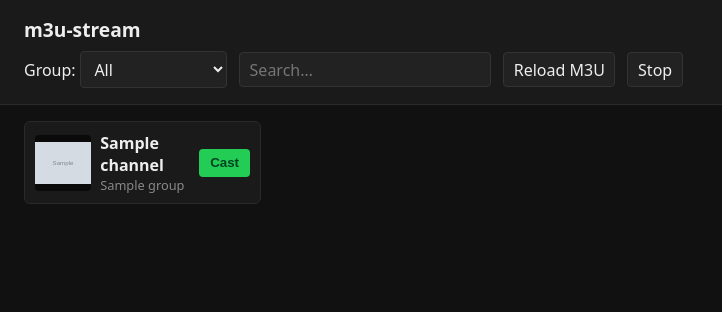
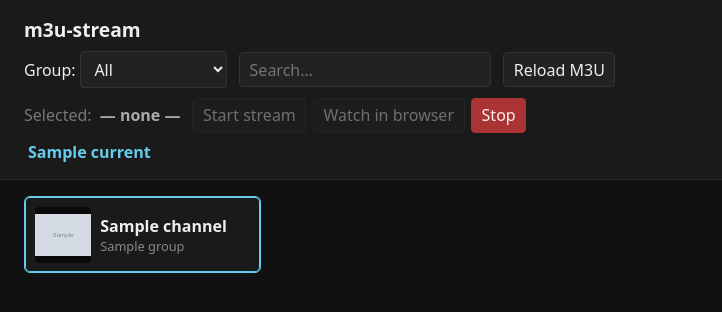
Before and after one commit to bdbogjoe/m3u-stream, a Flask app: template app/templates/index.html in a window 1280 px wide. Shown: the top 312 px of the page, without its empty margins (0-722 px from the left). Run offline with Flask 3, Linux system fonts and the light colour scheme; the template is opened without the code that fills it: most values are stand-ins (such as "Sample title", 1, 10 or a date in 2020); grey boxes marked "Sample" are stand-in pictures; parts of the project's set-up code (start-up, migrations or seed data) failed here and were passed over.

Commit message:
Iterate on UX, add fMP4 endpoint, optional cast, CI publishing
UX
- Replace per-tile cast button with click-to-select; header action bar
  drives Cast / Start stream / Watch in browser / Stop on the selection.
- Add Source filter (when multiple M3Us are configured) and a Group
  dropdown that rebuilds when the source changes.
- Sort channels and groups alphabetically; favicon.

Multi-source M3U
- M3U_URL accepts a comma-separated list, optionally `name=url`.
- Channels carry a source tag; channel IDs are namespaced per source to
  avoid cross-playlist collisions.

Relay
- Add a fragmented-MP4 endpoint at /stream.mp4 alongside /stream.ts so
  Chrome can play the relay URL natively (audio re-encoded to AAC for
  MP2/AC3 sources). The TV cast keeps using /stream.ts.
- Surface ffmpeg errors as 502 + stderr instead of an empty 200, and
  send a Mozilla User-Agent that more IPTV providers accept.
- CORS headers so cross-origin browser playback works.
- Default RELAY_PORT changed from 18888 to 8888.

Optional cast
- TV_IP is now optional; without it, the Cast to TV button and DLNA
  discovery are disabled while the stream/watch features still work.

CI
- GitHub Actions workflow building multi-arch (amd64 + arm64) and
  pushing to Docker Hub on pushes to main/devel and on v*.*.* tags.

Co-Authored-By: Claude Opus 4.7 <noreply@anthropic.com>

```diff
--- a/app/main.py
+++ b/app/main.py
@@ -1,7 +1,14 @@
 import logging
 import os
+import posixpath
 import subprocess
 import sys
+from urllib.parse import urlparse
+
+if __name__ == "__main__" and __package__ in (None, ""):
+    import pathlib
+    sys.path.insert(0, str(pathlib.Path(__file__).resolve().parent.parent))
+    __package__ = "app"
 
 from flask import Flask, jsonify, render_template, request
 
@@ -12,9 +19,9 @@ logging.basicConfig(level=logging.INFO, format="%(asctime)s %(levelname)s %(name
 log = logging.getLogger("m3u-stream")
 
 
-def _detect_host_ip(tv_ip: str) -> str:
+def _detect_host_ip(target: str) -> str:
     try:
-        out = subprocess.check_output(["ip", "route", "get", tv_ip], text=True)
+        out = subprocess.check_output(["ip", "route", "get", target], text=True)
         for parts in (line.split() for line in out.splitlines()):
             if "src" in parts:
                 return parts[parts.index("src") + 1]
@@ -23,54 +30,139 @@ def _detect_host_ip(tv_ip: str) -> str:
     return "127.0.0.1"
 
 
+def _parse_sources(raw: str) -> list[tuple[str, str]]:
+    """Parse a comma-separated list of M3U URLs.
+
+    Items may be either a bare URL or `name=url`. The source name for a bare
+    URL is derived from the last path segment without the extension.
+    """
+    out: list[tuple[str, str]] = []
+    for item in raw.split(","):
+        item = item.strip()
+        if not item:
+            continue
+        if "=" in item:
+            name, _, url = item.partition("=")
+            if url.startswith(("http://", "https://")):
+                out.append((name.strip(), url.strip()))
+                continue
+        path = urlparse(item).path
+        name = posixpath.splitext(posixpath.basename(path))[0] or item
+        out.append((name, item))
+    return out
+
+
+def _load_all(sources: list[tuple[str, str]]) -> list[m3u.Channel]:
+    all_channels: list[m3u.Channel] = []
+    for name, url in sources:
+        channels = m3u.fetch(url)
+        for c in channels:
+            c.source = name
+            c.id = f"{name}:{c.id}"
+        log.info("loaded %d channels from %s (%s)", len(channels), name, url)
+        all_channels.extend(channels)
+    return all_channels
+
+
 def create_app() -> Flask:
     m3u_url = os.environ.get("M3U_URL")
-    tv_ip = os.environ.get("TV_IP")
-    if not m3u_url or not tv_ip:
-        log.error("M3U_URL and TV_IP must be set")
+    tv_ip = os.environ.get("TV_IP") or None
+    if not m3u_url:
+        log.error("M3U_URL must be set")
         sys.exit(2)
+    if not tv_ip:
+        log.warning("TV_IP not set — Cast to TV is disabled")
 
-    relay_port = int(os.environ.get("RELAY_PORT", "18888"))
-    host_ip = os.environ.get("HOST_IP") or _detect_host_ip(tv_ip)
-    log.info("host_ip=%s tv_ip=%s relay_port=%d", host_ip, tv_ip, relay_port)
+    relay_port = int(os.environ.get("RELAY_PORT", "8888"))
+    host_ip = os.environ.get("HOST_IP") or _detect_host_ip(tv_ip or "1.1.1.1")
+    log.info("host_ip=%s tv_ip=%s relay_port=%d",
+             host_ip, tv_ip or "(disabled)", relay_port)
+
+    sources = _parse_sources(m3u_url)
+    if not sources:
+        log.error("M3U_URL did not yield any URL")
+        sys.exit(2)
 
     state = AppState(relay_port)
     try:
-        state.channels = m3u.fetch(m3u_url)
-        log.info("loaded %d channels", len(state.channels))
+        state.channels = _load_all(sources)
+        log.info("loaded %d channels total from %d source(s)",
+                 len(state.channels), len(sources))
     except Exception as e:
         log.error("failed to fetch M3U at startup: %s", e)
         sys.exit(2)
 
     app = Flask(__name__)
     app.config["state"] = state
-    app.config["m3u_url"] = m3u_url
+    app.config["sources"] = sources
     app.config["tv_ip"] = tv_ip
     app.config["host_ip"] = host_ip
 
     def _ensure_control_url() -> str:
+        if not tv_ip:
+            raise dlna.DLNAError("Cast disabled: TV_IP is not set")
         if state.control_url is None:
             state.control_url = dlna.discover_control_url(tv_ip)
             log.info("AVTransport control URL: %s", state.control_url)
         return state.control_url
 
+    relay_stream_url = f"http://{host_ip}:{relay_port}/stream.ts"
+    relay_mp4_url = f"http://{host_ip}:{relay_port}/stream.mp4"
+
     def _channel_dto(c):
-        return {"id": c.id, "name": c.name, "group": c.group, "logo": c.logo}
+        return {"id": c.id, "name": c.name, "group": c.group,
+                "logo": c.logo, "source": c.source, "url": c.url}
+
+    def _status_dto():
+        return {
+            "current": _channel_dto(state.current) if state.current else None,
+            "casting": state.casting,
+            "streaming": state.relay.running,
+            "stream_url": relay_stream_url if state.relay.running else None,
+            "mp4_url": relay_mp4_url if state.relay.running else None,
+            "cast_enabled": bool(tv_ip),
+        }
+
+    def _stop_everything() -> None:
+        if state.casting and state.control_url:
+            try:
+                dlna.stop(state.control_url)
+            except Exception as e:
+                log.warning("dlna stop failed: %s", e)
+        state.casting = False
+        state.relay.stop()
+        state.current = None
+
+    def _start_relay(channel) -> None:
+        if state.relay.running:
+            _stop_everything()
+        state.relay.start(channel.url)
+        state.current = channel
 
     @app.get("/")
     def index():
-        groups = m3u.groups(state.channels)
-        current_id = state.current.id if state.current else None
+        channels = sorted(
+            state.channels,
+            key=lambda c: (c.source.lower(), c.group.lower(), c.name.lower()),
+        )
+        groups = sorted(m3u.groups(state.channels), key=str.lower)
+        srcs = sorted(m3u.sources(state.channels), key=str.lower)
         return render_template(
             "index.html",
-            channels=state.channels,
+            channels=channels,
             groups=groups,
-            current_id=current_id,
+            sources=srcs,
+            status=_status_dto(),
+            mp4_url=relay_mp4_url,
         )
 
     @app.get("/healthz")
     def healthz():
         return jsonify(ok=True, channels=len(state.channels))
+
+    @app.get("/status")
+    def status_route():
+        return jsonify(ok=True, **_status_dto())
 
     @app.post("/cast")
     def cast():
@@ -87,44 +179,48 @@ def create_app() -> Flask:
             except Exception as e:
                 return jsonify(ok=False, error=f"discovery: {e}"), 502
             try:
-                if state.relay.running:
-                    try:
-                        dlna.stop(control_url)
-                    except Exception as e:
-                        log.warning("stop before re-cast failed: %s", e)
-                    state.relay.stop()
-                state.relay.start(channel.url)
-                stream_url = f"http://{host_ip}:{relay_port}/stream"
-                dlna.set_uri(control_url, stream_url, channel.name)
+                _start_relay(channel)
+                dlna.set_uri(control_url, relay_stream_url, channel.name)
                 dlna.play(control_url)
-                state.current = channel
+                state.casting = True
             except Exception as e:
-                state.relay.stop()
-                state.current = None
+                _stop_everything()
                 log.exception("cast failed")
                 return jsonify(ok=False, error=str(e)), 502
-        return jsonify(ok=True, current=_channel_dto(channel))
+        return jsonify(ok=True, **_status_dto())
+
+    @app.post("/stream")
+    def stream_route():
+        data = request.get_json(silent=True) or {}
+        cid = data.get("channel_id")
+        if not cid:
+            return jsonify(ok=False, error="channel_id required"), 400
+        channel = state.channel_by_id(cid)
+        if channel is None:
+            return jsonify(ok=False, error="unknown channel"), 404
+        with state.lock:
+            try:
+                _start_relay(channel)
+            except Exception as e:
+                _stop_everything()
+                log.exception("stream start failed")
+                return jsonify(ok=False, error=str(e)), 502
+        return jsonify(ok=True, **_status_dto())
 
     @app.post("/stop")
     def stop_route():
         with state.lock:
             try:
-                if state.control_url:
-                    try:
-                        dlna.stop(state.control_url)
-                    except Exception as e:
-                        log.warning("dlna stop failed: %s", e)
-                state.relay.stop()
-                state.current = None
+                _stop_everything()
             except Exception as e:
                 log.exception("stop failed")
                 return jsonify(ok=False, error=str(e)), 502
-        return jsonify(ok=True)
+        return jsonify(ok=True, **_status_dto())
 
     @app.post("/reload")
     def reload_route():
         try:
-            channels = m3u.fetch(m3u_url)
+            channels = _load_all(sources)
         except Exception as e:
             return jsonify(ok=False, error=str(e)), 502
         with state.lock:
--- a/app/state.py
+++ b/app/state.py
@@ -12,6 +12,7 @@ class AppState:
         self.relay = Relay(relay_port)
         self.current: Optional[Channel] = None
         self.control_url: Optional[str] = None
+        self.casting: bool = False
 
     def channel_by_id(self, cid: str) -> Optional[Channel]:
         for c in self.channels:
--- a/app/static/app.js
+++ b/app/static/app.js
@@ -1,89 +1,197 @@
 (() => {
   const groupSel = document.getElementById('group-filter');
+  if (!groupSel) return; // not on the index page
+  const sourceSel = document.getElementById('source-filter');
   const searchInp = document.getElementById('search');
   const reloadBtn = document.getElementById('reload-btn');
+  const castBtn = document.getElementById('cast-btn');           // may be null when TV_IP is unset
+  const streamBtn = document.getElementById('stream-btn');
+  const watchBtn = document.getElementById('watch-btn');
   const stopBtn = document.getElementById('stop-btn');
   const statusEl = document.getElementById('status');
+  const selectedName = document.getElementById('selected-name');
   const nowPlaying = document.getElementById('now-playing');
   const nowPlayingName = document.getElementById('now-playing-name');
+  const nowPlayingState = document.getElementById('now-playing-state');
+  const nowPlayingLink = document.getElementById('now-playing-stream-link');
   const grid = document.getElementById('grid');
+
+  const allTiles = Array.from(grid.querySelectorAll('.tile'));
+  let selectedTile = null;
 
   const setStatus = (msg, isError = false) => {
     statusEl.textContent = msg || '';
     statusEl.style.color = isError ? '#f66' : '#aaa';
   };
 
-  const setCurrent = (channel) => {
+  const updateActionButtons = () => {
+    const hasSelection = !!selectedTile;
+    if (castBtn) castBtn.disabled = !hasSelection;
+    streamBtn.disabled = !hasSelection;
+    watchBtn.disabled = !hasSelection;
+    // Stop is enabled whenever something is playing
+    stopBtn.disabled = !nowPlaying.dataset.currentId;
+  };
+
+  const setSelected = (tile) => {
+    if (selectedTile) selectedTile.classList.remove('selected');
+    selectedTile = tile;
+    if (tile) {
+      tile.classList.add('selected');
+      selectedName.textContent = tile.querySelector('.name').textContent;
+    } else {
+      selectedName.textContent = '— none —';
+    }
+    updateActionButtons();
+  };
+
+  const renderStatus = (s) => {
     document.querySelectorAll('.tile.current').forEach(t => t.classList.remove('current'));
-    if (channel) {
-      const tile = grid.querySelector(`.tile[data-id="${CSS.escape(channel.id)}"]`);
+    if (s.current) {
+      const tile = grid.querySelector(`.tile[data-id="${CSS.escape(s.current.id)}"]`);
       if (tile) tile.classList.add('current');
-      nowPlayingName.textContent = channel.name;
+      nowPlaying.dataset.currentId = s.current.id;
+      nowPlaying.dataset.casting = s.casting ? '1' : '';
+      nowPlaying.dataset.streaming = s.streaming ? '1' : '';
+      nowPlaying.dataset.streamUrl = s.stream_url || '';
+      nowPlayingName.textContent = s.current.name;
+      nowPlayingState.textContent = s.casting ? 'Casting:' : (s.streaming ? 'Streaming:' : '');
+      if (s.stream_url) {
+        nowPlayingLink.href = s.stream_url;
+        nowPlayingLink.hidden = false;
+      } else {
+        nowPlayingLink.hidden = true;
+      }
       nowPlaying.hidden = false;
     } else {
+      nowPlaying.dataset.currentId = '';
       nowPlaying.hidden = true;
     }
+    updateActionButtons();
+  };
+
+  const rebuildGroupOptions = () => {
+    const s = sourceSel ? sourceSel.value : '';
+    const previous = groupSel.value;
+    const groups = new Set();
+    allTiles.forEach(tile => {
+      if (s && tile.dataset.source !== s) return;
+      if (tile.dataset.group) groups.add(tile.dataset.group);
+    });
+    const sorted = Array.from(groups).sort((a, b) => a.toLowerCase().localeCompare(b.toLowerCase()));
+    groupSel.innerHTML = '<option value="">All</option>'
+      + sorted.map(g => `<option value="${g.replace(/"/g, '&quot;')}">${g}</option>`).join('');
+    if (sorted.includes(previous)) groupSel.value = previous;
   };
 
   const applyFilter = () => {
     const g = groupSel.value;
+    const s = sourceSel ? sourceSel.value : '';
     const q = searchInp.value.trim().toLowerCase();
-    grid.querySelectorAll('.tile').forEach(tile => {
+    allTiles.forEach(tile => {
       const matchG = !g || tile.dataset.group === g;
+      const matchS = !s || tile.dataset.source === s;
       const matchQ = !q || tile.dataset.name.includes(q);
-      tile.classList.toggle('hidden', !(matchG && matchQ));
+      tile.classList.toggle('hidden', !(matchG && matchS && matchQ));
     });
   };
 
   groupSel.addEventListener('change', applyFilter);
+  if (sourceSel) sourceSel.addEventListener('change', () => {
+    setSelected(null);
+    rebuildGroupOptions();
+    applyFilter();
+  });
   searchInp.addEventListener('input', applyFilter);
 
-  grid.addEventListener('click', async (e) => {
-    const btn = e.target.closest('.cast-btn');
-    if (!btn) return;
-    const id = btn.dataset.id;
+  grid.addEventListener('click', (e) => {
+    const tile = e.target.closest('.tile');
+    if (!tile) return;
+    setSelected(tile);
+  });
+  grid.addEventListener('dblclick', (e) => {
+    const tile = e.target.closest('.tile');
+    if (!tile) return;
+    setSelected(tile);
+    castBtn.click();
+  });
+
+  const postJson = async (path, body) => {
+    const r = await fetch(path, {
+      method: 'POST',
+      headers: body ? { 'Content-Type': 'application/json' } : {},
+      body: body ? JSON.stringify(body) : null,
+    });
+    const j = await r.json();
+    if (!j.ok) throw new Error(j.error || `${path} failed`);
+    return j;
+  };
+
+  if (castBtn) castBtn.addEventListener('click', async () => {
+    if (!selectedTile) return;
     setStatus('Casting…');
-    btn.disabled = true;
+    castBtn.disabled = true;
     try {
-      const r = await fetch('/cast', {
-        method: 'POST',
-        headers: { 'Content-Type': 'application/json' },
-        body: JSON.stringify({ channel_id: id }),
-      });
-      const j = await r.json();
-      if (!j.ok) throw new Error(j.error || 'cast failed');
-      setCurrent(j.current);
-      setStatus('Playing.');
+      const j = await postJson('/cast', { channel_id: selectedTile.dataset.id });
+      renderStatus(j);
+      setStatus('Casting.');
+    } catch (err) { setStatus(err.message, true); }
+    finally { updateActionButtons(); }
+  });
+
+  streamBtn.addEventListener('click', async () => {
+    if (!selectedTile) return;
+    setStatus('Starting stream…');
+    streamBtn.disabled = true;
+    try {
+      const j = await postJson('/stream', { channel_id: selectedTile.dataset.id });
+      renderStatus(j);
+      setStatus('Streaming.');
+    } catch (err) { setStatus(err.message, true); }
+    finally { updateActionButtons(); }
+  });
+
+  const MP4_URL = document.querySelector('main').dataset.mp4Url || '';
+
+  watchBtn.addEventListener('click', async () => {
+    if (!selectedTile) return;
+    if (!MP4_URL) { setStatus('mp4 url not configured', true); return; }
+    setStatus('Starting stream…');
+    watchBtn.disabled = true;
+    // Open the tab synchronously so the popup blocker allows it; we'll
+    // navigate to the MP4 URL once the relay is up.
+    const win = window.open('about:blank', '_blank');
+    try {
+      const j = await postJson('/stream', { channel_id: selectedTile.dataset.id });
+      renderStatus(j);
+      const url = (j.mp4_url || MP4_URL) + '?t=' + Date.now();
+      if (win) win.location.href = url;
+      setStatus('Streaming.');
     } catch (err) {
+      if (win) win.close();
       setStatus(err.message, true);
     } finally {
-      btn.disabled = false;
+      updateActionButtons();
     }
   });
 
   stopBtn.addEventListener('click', async () => {
     setStatus('Stopping…');
     try {
-      const r = await fetch('/stop', { method: 'POST' });
-      const j = await r.json();
-      if (!j.ok) throw new Error(j.error || 'stop failed');
-      setCurrent(null);
+      const j = await postJson('/stop');
+      renderStatus(j);
       setStatus('Stopped.');
-    } catch (err) {
-      setStatus(err.message, true);
-    }
+    } catch (err) { setStatus(err.message, true); }
   });
 
   reloadBtn.addEventListener('click', async () => {
     setStatus('Reloading M3U…');
     try {
-      const r = await fetch('/reload', { method: 'POST' });
-      const j = await r.json();
-      if (!j.ok) throw new Error(j.error || 'reload failed');
+      const j = await postJson('/reload');
       setStatus(`Reloaded (${j.count} channels). Refreshing…`);
       location.reload();
-    } catch (err) {
-      setStatus(err.message, true);
-    }
+    } catch (err) { setStatus(err.message, true); }
   });
+
+  updateActionButtons();
 })();
--- a/app/static/style.css
+++ b/app/static/style.css
@@ -15,7 +15,8 @@ header {
 }
 header h1 { margin: 0 0 0.5rem 0; font-size: 1.2rem; }
 .controls { display: flex; gap: 0.75rem; align-items: center; flex-wrap: wrap; }
-.controls input, .controls select, .controls button {
+.controls input, .controls select, .controls button,
+#action-bar button {
   background: #222;
   color: #eee;
   border: 1px solid #333;
@@ -23,10 +24,27 @@ header h1 { margin: 0 0 0.5rem 0; font-size: 1.2rem; }
   border-radius: 4px;
   font: inherit;
 }
-.controls button { cursor: pointer; }
-.controls button:hover { background: #2a2a2a; }
+.controls button, #action-bar button { cursor: pointer; }
+.controls button:hover, #action-bar button:not(:disabled):hover { background: #2a2a2a; }
+#action-bar button:disabled { opacity: 0.4; cursor: not-allowed; }
 #status { color: #aaa; font-size: 0.9rem; min-height: 1em; }
+
+#action-bar {
+  margin-top: 0.6rem;
+  display: flex;
+  gap: 0.75rem;
+  align-items: center;
+  flex-wrap: wrap;
+}
+#action-bar .selection { color: #aaa; }
+#action-bar .selection .label { color: #777; margin-right: 0.25rem; }
+#action-bar .buttons { display: flex; gap: 0.4rem; flex-wrap: wrap; }
+#action-bar #stop-btn:not(:disabled) { background: #a33; color: #fee; border-color: #a33; }
+#action-bar #stop-btn:not(:disabled):hover { background: #c44; }
+
 #now-playing { margin-top: 0.5rem; color: #6ce; }
+#now-playing-state { color: #888; margin-right: 0.25rem; }
+#now-playing-stream-link { margin-left: 0.5rem; color: #9bd; font-size: 0.85rem; }
 
 main { padding: 1rem 1.5rem; }
 #grid {
@@ -40,12 +58,17 @@ main { padding: 1rem 1.5rem; }
   border-radius: 6px;
   padding: 0.6rem;
   display: grid;
-  grid-template-columns: 56px 1fr auto;
+  grid-template-columns: 56px 1fr;
   align-items: center;
   gap: 0.6rem;
+  cursor: pointer;
+  user-select: none;
 }
+.tile:hover { border-color: #444; }
 .tile.hidden { display: none; }
+.tile.selected { border-color: #ec6; box-shadow: 0 0 0 1px #ec6 inset; }
 .tile.current { border-color: #6ce; box-shadow: 0 0 0 1px #6ce inset; }
+.tile.selected.current { box-shadow: 0 0 0 1px #6ce inset, 0 0 0 3px #ec6 inset; }
 .tile .logo {
   width: 56px;
   height: 56px;
@@ -59,14 +82,3 @@ main { padding: 1rem 1.5rem; }
 .tile .logo img { max-width: 100%; max-height: 100%; }
 .tile .name { font-weight: 600; }
 .tile .group { color: #888; font-size: 0.8rem; }
-.tile .cast-btn {
-  background: #2c5;
-  color: #042;
-  border: none;
-  padding: 0.4rem 0.7rem;
-  border-radius: 4px;
-  font-weight: 600;
-  cursor: pointer;
-}
-.tile .cast-btn:hover { background: #3d6; }
-.tile.current .cast-btn { background: #555; color: #ccc; cursor: default; }
--- a/app/templates/base.html
+++ b/app/templates/base.html
@@ -4,6 +4,7 @@
   <meta charset="utf-8">
   <meta name="viewport" content="width=device-width, initial-scale=1">
   <title>{% block title %}m3u-stream{% endblock %}</title>
+  <link rel="icon" type="image/svg+xml" href="{{ url_for('static', filename='favicon.svg') }}">
   <link rel="stylesheet" href="{{ url_for('static', filename='style.css') }}">
 </head>
 <body>
--- a/app/templates/index.html
+++ b/app/templates/index.html
@@ -3,6 +3,15 @@
 <header>
   <h1>m3u-stream</h1>
   <div class="controls">
+    {% if sources|length > 1 %}
+    <label>
+      Source:
+      <select id="source-filter">
+        <option value="">All</option>
+        {% for s in sources %}<option value="{{ s }}">{{ s }}</option>{% endfor %}
+      </select>
+    </label>
+    {% endif %}
     <label>
       Group:
       <select id="group-filter">
@@ -12,21 +21,47 @@
     </label>
     <input id="search" type="search" placeholder="Search…">
     <button id="reload-btn" type="button">Reload M3U</button>
-    <button id="stop-btn" type="button">Stop</button>
     <span id="status"></span>
   </div>
-  <div id="now-playing" {% if not current_id %}hidden{% endif %}>
-    Now playing: <strong id="now-playing-name"></strong>
+
+  <div id="action-bar">
+    <div class="selection">
+      <span class="label">Selected:</span>
+      <strong id="selected-name">— none —</strong>
+    </div>
+    <div class="buttons">
+      {% if status.cast_enabled %}
+      <button id="cast-btn" type="button" disabled>Cast to TV</button>
+      {% endif %}
+      <button id="stream-btn" type="button" disabled>Start stream</button>
+      <button id="watch-btn" type="button" disabled>Watch in browser</button>
+      <button id="stop-btn" type="button" disabled>Stop</button>
+    </div>
+  </div>
+
+  <div id="now-playing"
+       data-current-id="{{ status.current.id if status.current else '' }}"
+       data-casting="{{ '1' if status.casting else '' }}"
+       data-streaming="{{ '1' if status.streaming else '' }}"
+       data-stream-url="{{ status.stream_url or '' }}"
+       {% if not status.current %}hidden{% endif %}>
+    <span id="now-playing-state"></span>
+    <strong id="now-playing-name">{{ status.current.name if status.current else '' }}</strong>
+    <a id="now-playing-stream-link" href="{{ status.stream_url or '' }}" target="_blank"
+       {% if not status.streaming %}hidden{% endif %}>relay URL</a>
   </div>
 </header>
 
-<main>
+<main data-mp4-url="{{ mp4_url }}">
   <div id="grid">
     {% for c in channels %}
-    <div class="tile{% if c.id == current_id %} current{% endif %}"
+    <div class="tile{% if status.current and c.id == status.current.id %} current{% endif %}"
          data-id="{{ c.id }}"
          data-name="{{ c.name|lower }}"
-         data-group="{{ c.group }}">
+         data-group="{{ c.group }}"
+         data-source="{{ c.source }}"
+         data-url="{{ c.url }}"
+         tabindex="0">
       <div class="logo">
         {% if c.logo %}<img loading="lazy" src="{{ c.logo }}" alt="">{% endif %}
       </div>
@@ -34,7 +69,6 @@
         <div class="name">{{ c.name }}</div>
         <div class="group">{{ c.group }}</div>
       </div>
-      <button class="cast-btn" type="button" data-id="{{ c.id }}">Cast</button>
     </div>
     {% endfor %}
   </div>
--- a/docker-compose.yml
+++ b/docker-compose.yml
@@ -7,6 +7,6 @@ services:
       M3U_URL: ${M3U_URL}
       TV_IP: ${TV_IP}
       WEB_PORT: ${WEB_PORT:-8080}
-      RELAY_PORT: ${RELAY_PORT:-18888}
+      RELAY_PORT: ${RELAY_PORT:-8888}
       HOST_IP: ${HOST_IP:-}
     restart: unless-stopped
```
Also changed, not shown: app/m3u.py (+9 -0 lines), app/relay.py (+91 -11 lines), .github/workflows/docker.yml (added), app/static/favicon.svg (added), 2 other files.
